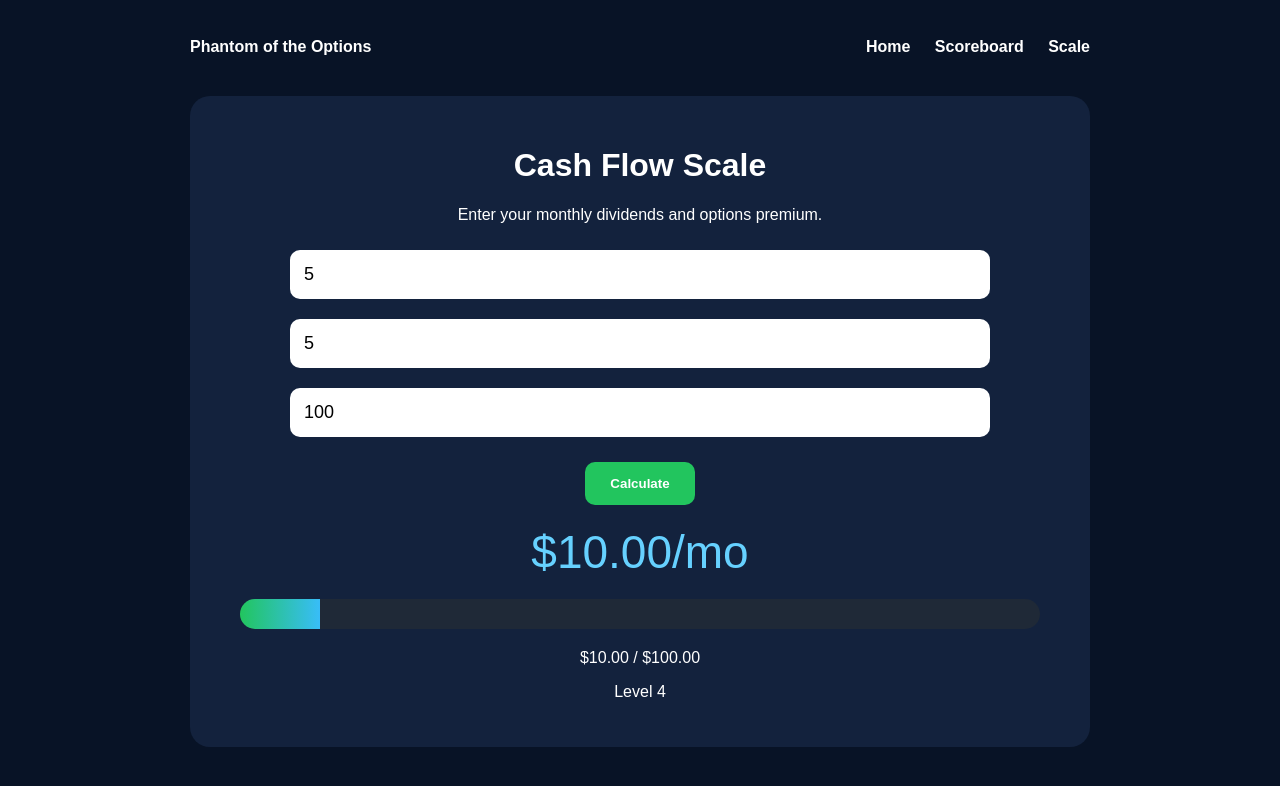
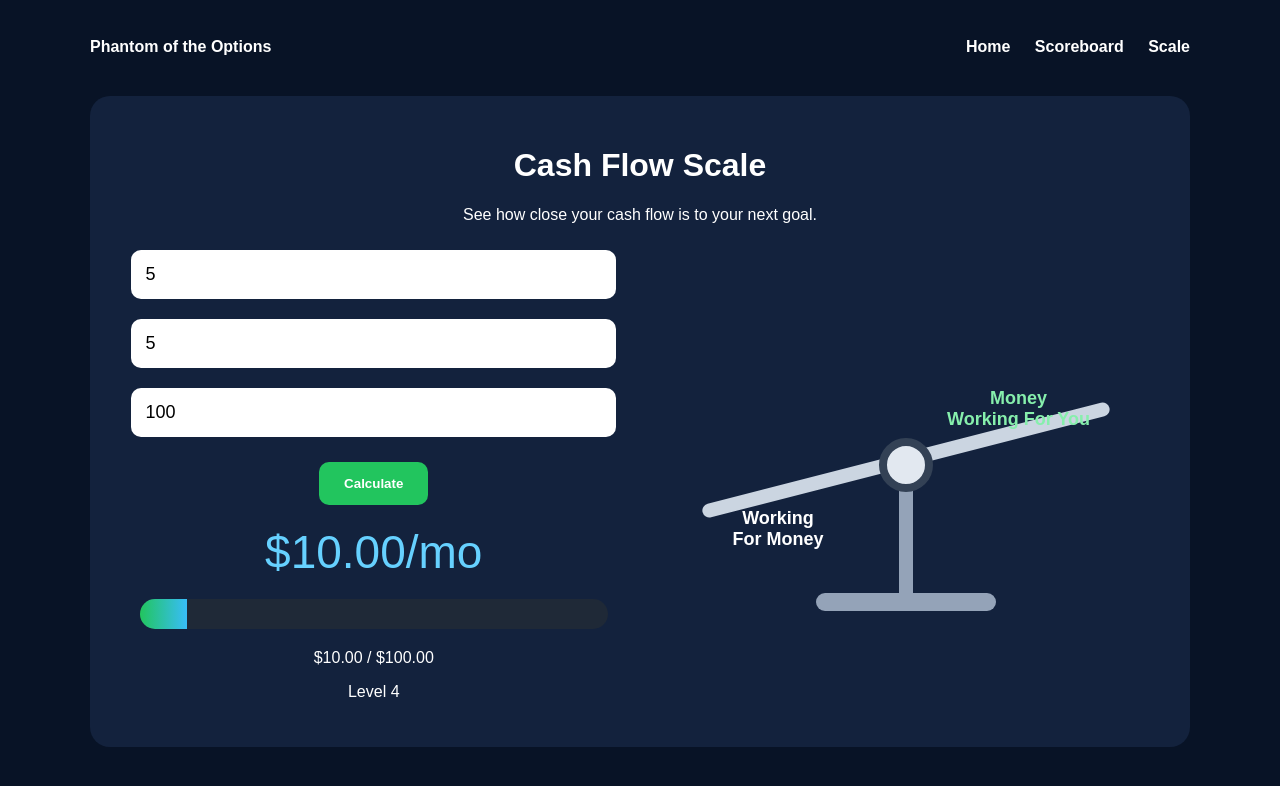
Before and after one commit to PhantomOfTheOptions/phantom-cashflow, a plain HTML site: page scale.html in a window 1280 px wide. Both pictures are taken after typing "5", "5" into the empty fields and a click on the button "Calculate". Drawn offline with Linux system fonts and the light colour scheme.

Commit message:
Update scale.html
Add animated cash flow scale

```diff
--- a/scale.html
+++ b/scale.html
@@ -4,15 +4,29 @@
 <title>Cash Flow Scale</title>
 <style>
 body{background:#081326;color:white;font-family:Arial;padding:30px;text-align:center;}
-.container{max-width:900px;margin:auto;}
+.container{max-width:1100px;margin:auto;}
 .nav{display:flex;justify-content:space-between;margin-bottom:40px;}
 .nav a{color:white;text-decoration:none;margin-left:20px;font-weight:bold;}
 .card{background:#13223d;padding:30px;border-radius:20px;}
-input{padding:14px;width:80%;margin:10px;border-radius:10px;border:none;font-size:18px;}
+.grid{display:grid;grid-template-columns:1fr 1fr;gap:25px;align-items:center;}
+input{padding:14px;width:90%;margin:10px;border-radius:10px;border:none;font-size:18px;}
 button{padding:14px 25px;background:#22c55e;color:white;border:none;border-radius:10px;font-weight:bold;margin-top:15px;}
 .result{font-size:46px;color:#66d1ff;margin:20px;}
 .progress-wrap{background:#1f2937;border-radius:30px;overflow:hidden;height:30px;margin:20px;}
 .progress-bar{height:100%;width:0%;background:linear-gradient(90deg,#22c55e,#38bdf8);}
+.scale-area{height:320px;position:relative;}
+.beam{
+  width:420px;height:14px;background:#cbd5e1;border-radius:20px;
+  position:absolute;left:50%;top:135px;transform:translateX(-50%) rotate(-18deg);
+  transition:.5s;
+}
+.stand{width:14px;height:145px;background:#94a3b8;position:absolute;left:50%;top:140px;transform:translateX(-50%);}
+.base{width:180px;height:18px;background:#94a3b8;border-radius:20px;position:absolute;left:50%;top:275px;transform:translateX(-50%);}
+.pivot{width:38px;height:38px;background:#e2e8f0;border:8px solid #334155;border-radius:50%;position:absolute;left:50%;top:120px;transform:translateX(-50%);}
+.side-label{position:absolute;font-weight:bold;font-size:18px;}
+.left-label{left:80px;top:190px;}
+.right-label{right:70px;top:70px;color:#86efac;}
+@media(max-width:900px){.grid{grid-template-columns:1fr}.beam{width:300px}.left-label{left:20px}.right-label{right:20px}}
 </style>
 </head>
 <body>
@@ -30,8 +44,11 @@ button{padding:14px 25px;background:#22c55e;color:white;border:none;border-radiu
 
 <div class="card">
 <h1>Cash Flow Scale</h1>
-<p>Enter your monthly dividends and options premium.</p>
+<p>See how close your cash flow is to your next goal.</p>
 
+<div class="grid">
+
+<div>
   <input id="dividends" type="number" placeholder="Monthly Dividends">
   <input id="premium" type="number" placeholder="Monthly Options Premium">
   <input id="goal" type="number" placeholder="Monthly Goal" value="100">
@@ -47,7 +64,18 @@ button{padding:14px 25px;background:#22c55e;color:white;border:none;border-radiu
 
   <p id="details">$0.00 / $100.00</p>
   <p id="level">Level 1</p>
+</div>
 
+<div class="scale-area">
+  <div class="beam" id="beam"></div>
+  <div class="stand"></div>
+  <div class="base"></div>
+  <div class="pivot"></div>
+  <div class="side-label left-label">Working<br>For Money</div>
+  <div class="side-label right-label">Money<br>Working For You</div>
+</div>
+
+</div>
 </div>
 </div>
 
@@ -65,17 +93,20 @@ function calculate(){
   document.getElementById('details').innerText = `$${total.toFixed(2)} / $${goal.toFixed(2)}`;
 
   let level = 1;
-  if(total >= 100) level = 10;
-  else if(total >= 75) level = 9;
-  else if(total >= 50) level = 8;
-  else if(total >= 40) level = 7;
-  else if(total >= 25) level = 6;
-  else if(total >= 15) level = 5;
-  else if(total >= 10) level = 4;
-  else if(total >= 5) level = 3;
-  else if(total >= 1) level = 2;
+  if(progress >= 100) level = 10;
+  else if(progress >= 75) level = 9;
+  else if(progress >= 50) level = 8;
+  else if(progress >= 40) level = 7;
+  else if(progress >= 25) level = 6;
+  else if(progress >= 15) level = 5;
+  else if(progress >= 10) level = 4;
+  else if(progress >= 5) level = 3;
+  else if(progress >= 1) level = 2;
 
   document.getElementById('level').innerText = `Level ${level}`;
+
+  const tilt = -18 + (progress / 100) * 36;
+  document.getElementById('beam').style.transform = `translateX(-50%) rotate(${tilt}deg)`;
 }
 </script>
 
```
Lines whose indentation alone changed are shown as unchanged.
